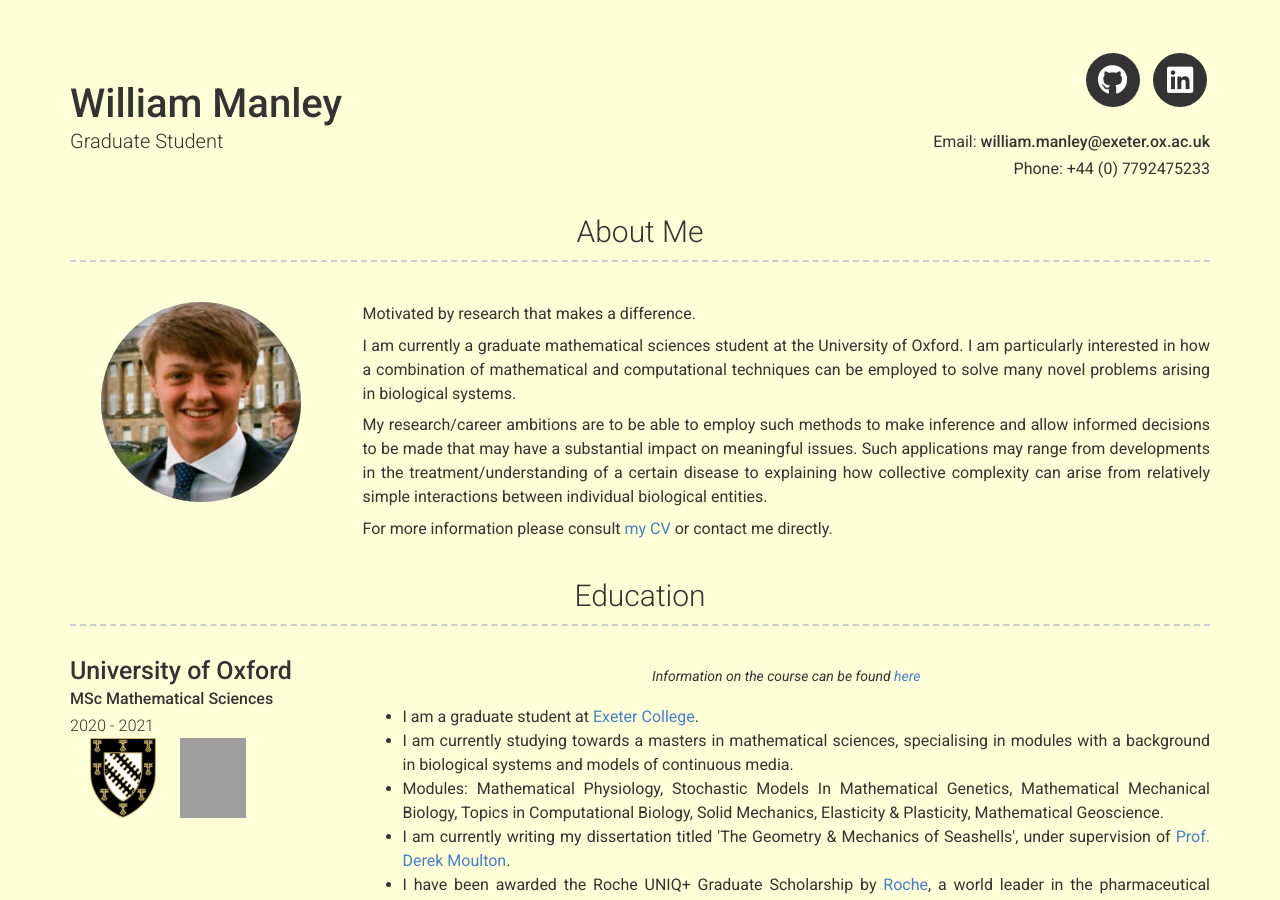
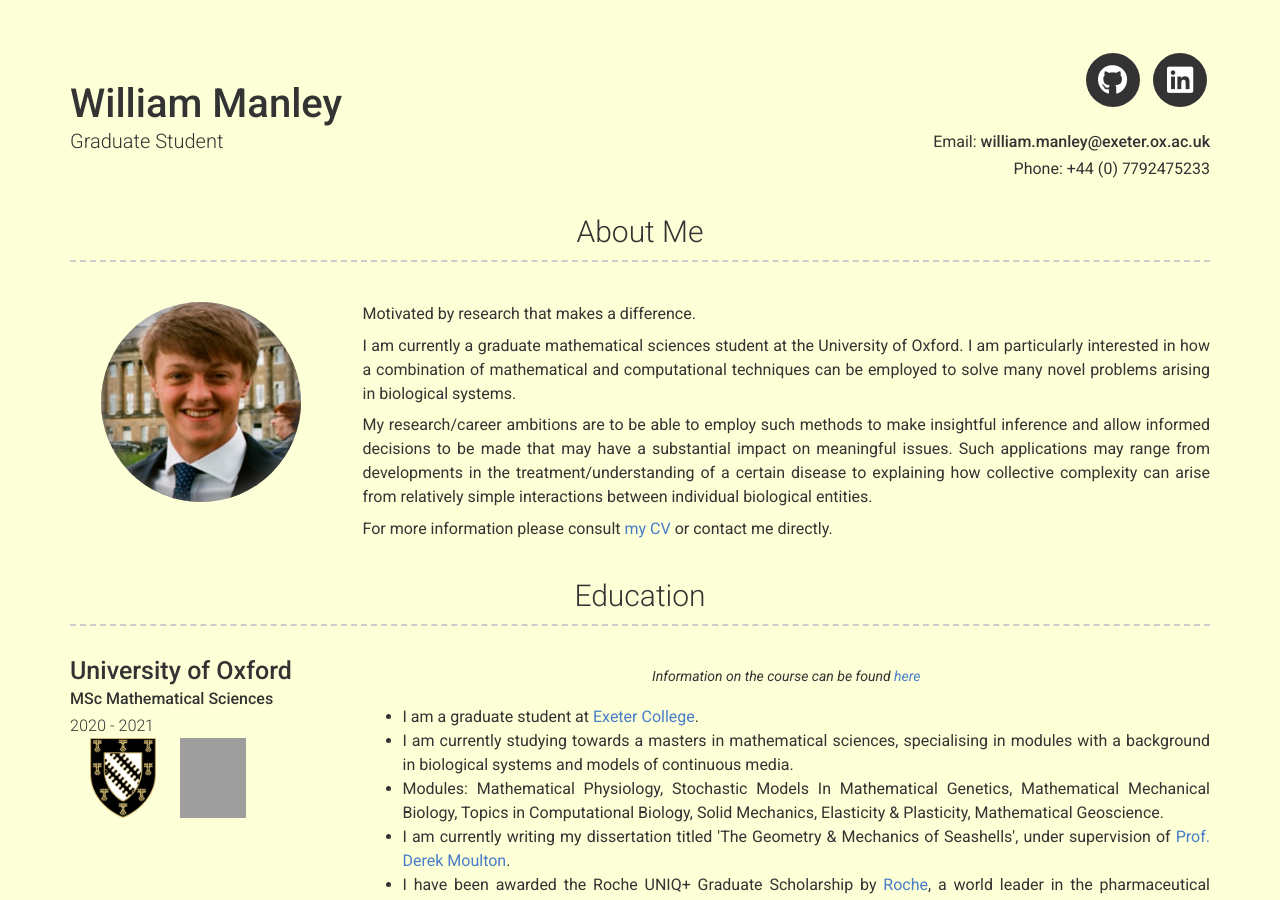
Before and after one commit to WilliamManley/WilliamManley.github.io, a Jekyll site: the page built from index.md, in a window 1280 px wide and 900 px high. Built offline with Jekyll 4.4.1, drawn with Linux system fonts in a browser that asks for light colours; nearby versions of some CDN libraries; grey boxes are pictures that could not be loaded.

Commit message:
updated ox info

```diff
--- a/_config.yml
+++ b/_config.yml
@@ -51,9 +51,9 @@ about_content: | # this will include new lines to allow paragraphs
  I am currently a graduate mathematical sciences student at the University of Oxford.
  I am particularly interested in how a combination of mathematical and computational techniques can be employed to solve many novel problems arising in biological systems.
 
- My research/career ambitions are to be able to employ such methods to make inference and allow informed decisions to be made that may have a substantial impact on meaningful issues. Such applications
- may range from developments in the treatment/understanding of a certain disease to explaining how collective complexity can arise from relatively simple interactions between individual
- biological entities.
+ My research/career ambitions are to be able to employ such methods to make insightful inference and allow informed decisions to be made that may have a substantial impact on meaningful
+ issues. Such applications may range from developments in the treatment/understanding of a certain disease to explaining how collective complexity can arise from relatively simple
+ interactions between individual biological entities.
 
  For more information please consult <a href="documents/AcademicCV.pdf">my CV</a> or contact me directly.
 
```
